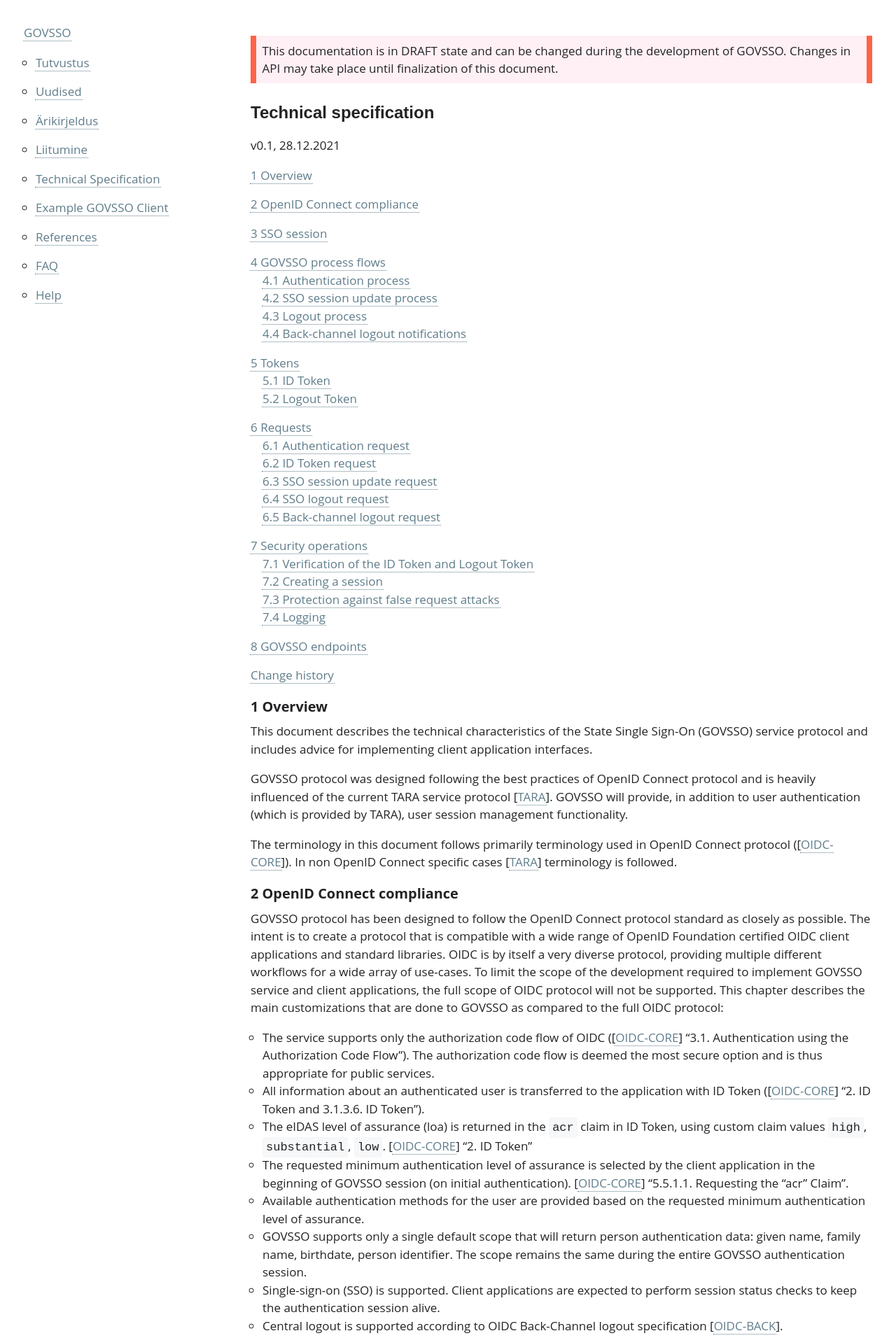
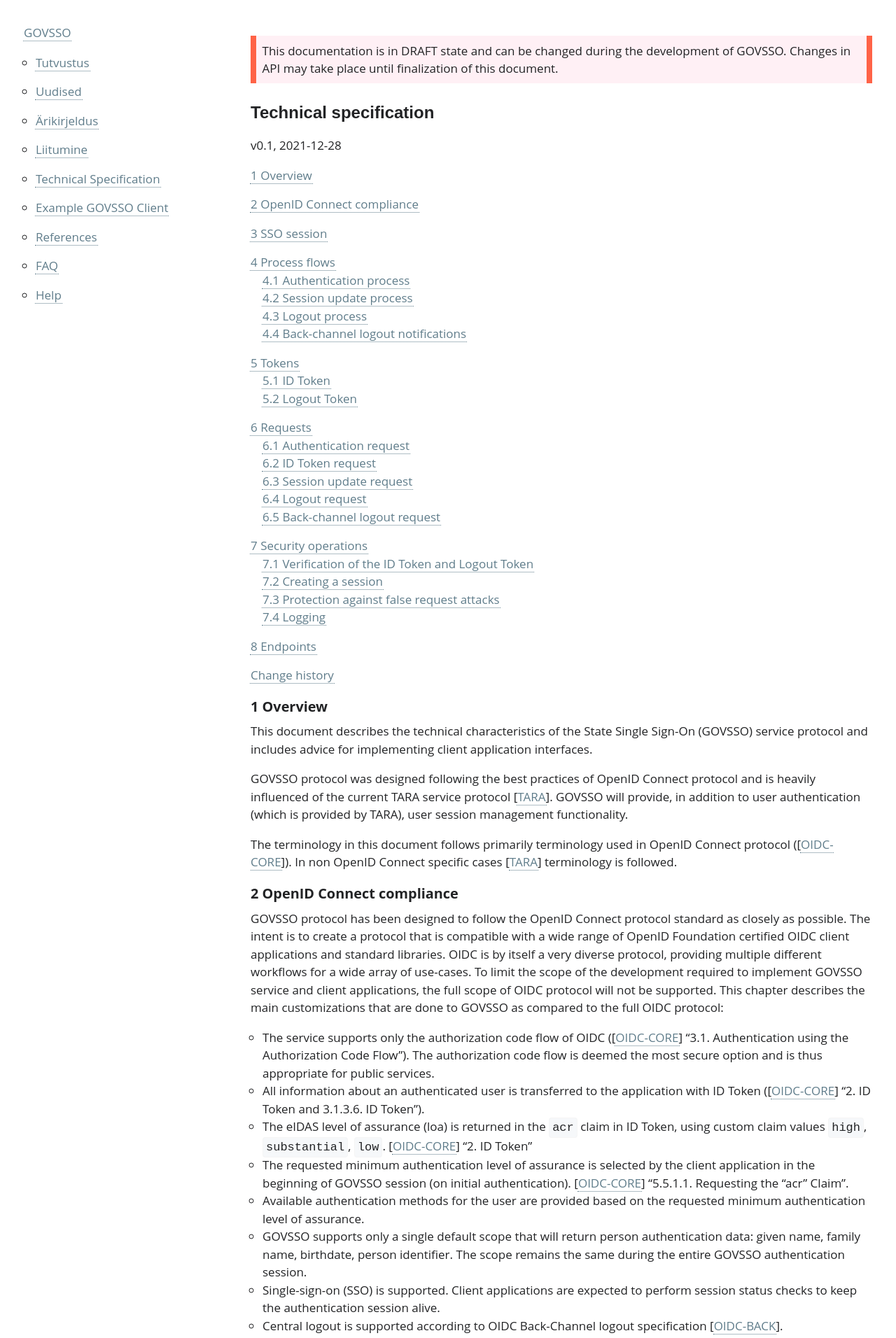
Before and after one commit to e-gov/GOVSSO, a Jekyll site: the page built from TechnicalSpecification.md, in a window 1280 px wide. Shown: the top 1912 px of the page at 70% size. Built offline with Jekyll 4.4.1, drawn with Linux system fonts in a browser that asks for light colours; some of the changed text lies outside the part shown.

Commit message:
GSSO-335 Clarify wording

`````diff
--- a/TechnicalSpecification.md
+++ b/TechnicalSpecification.md
@@ -7,7 +7,7 @@ This documentation is in DRAFT state and can be changed during the development o
 
 # Technical specification
 {: .no_toc}
-v0.1, 28.12.2021
+v0.1, 2021-12-28
 
 - TOC
 {:toc}
@@ -49,11 +49,11 @@ SSO session expires when no new authentication requests or session update reques
 
 The SSO session may also be terminated before the end of its expiry time by the user. When the user initiates a logout from one client application the client application must inform GOVSSO of the logout event. The user is then given an option to terminate the SSO session and log out of all client applications related to the same SSO session.
 
-## 4 GOVSSO process flows
+## 4 Process flows
 
 ### 4.1 Authentication process
 
-In order to log a user into a client application, the client application must acquire an ID Token from GOVSSO. The ID Token will contain relevant user personal information as well as information of the SSO session. If the SSO session does not exist prior to the authentication request, a new session is created. If the session already exists but its level of assurance is lower than requested in the new request, then the previous SSO session will be terminated and a new SSO session will be created.
+In order to log a user into a client application, the client application must acquire an ID Token from GOVSSO. The ID Token will contain relevant user personal information as well as information of the SSO session. If the SSO session does not exist prior to the authentication request, a new session is created. If the session already exists but its level of assurance is lower than requested in the new request, then the user will be prompted that upon continuing the previous SSO session will be terminated and a new SSO session will be created.
 
 <p style='text-align:left;'><img src='img/govsso_tech_auth_flow.png' style='width:1000px'></p>
 
@@ -71,11 +71,11 @@ In order to log a user into a client application, the client application must ac
 10. The client application will use the authorization code to acquire a GOVSSO ID Token. This is done in client application backend by sending an ID Token request to GOVSSO.
 11. GOVSSO will respond to the client application with a GOVSSO ID Token. GOVSSO will also internally update the SSO session expiration time to `currentTime + 15 minutes`. The client application now has the user authentication information and can display the protected page.
 
-### 4.2 SSO session update process
+### 4.2 Session update process
 
-Once the user has been authenticated and an SSO session created, the client application must periodically perform SSO session update requests to keep the SSO session alive in GOVSSO. In GOVSSO protocol this is done by acquiring a new token from GOVSSO service. GOVSSO session update requests are very similar to authentication requests. The only difference is that GOVSSO will not display any graphical page to the user when the user agent is redirected. To differentiate SSO session update requests from SSO authentication requests, the client application will add `prompt` parameter to the request (`prompt=none`). ([[OIDC-CORE](https://openid.net/specs/openid-connect-core-1_0.html)] "3.1.2.1.  Authentication Request".
+Once the user has been authenticated and an SSO session created, the client application must periodically perform SSO session update requests to keep the SSO session alive in GOVSSO. In GOVSSO protocol this is done by acquiring a new ID Token from GOVSSO service. GOVSSO session update requests are very similar to authentication requests. The only difference is that GOVSSO will not display any graphical page to the user when the user agent is redirected. To differentiate SSO session update requests from SSO authentication requests, the client application will add `prompt` parameter to the request (`prompt=none`). ([[OIDC-CORE](https://openid.net/specs/openid-connect-core-1_0.html)] "3.1.2.1.  Authentication Request".
 
-SSO Session update request can be made only when the client application knows the previous ID Token and a valid SSO session exists. Client application must prove that it has knowledge of the SSO session context by including the `id_token_hint` parameter to request containing previous ID Token. This is a security measure and helps to assure that GOVSSO and client application have the same knowledge about the authenticated user.
+SSO session update request can be made only when the client application knows the previous ID Token and a valid SSO session exists. Client application must prove that it has knowledge of the SSO session context by including the `id_token_hint` parameter to request containing previous ID Token. This is a security measure and helps to assure that GOVSSO and client application have the same knowledge about the authenticated user.
 
 If the SSO session update request fails for any reason, then the client application must perform a new SSO authentication process to get a new ID Token.
 
@@ -129,7 +129,7 @@ In GOVSSO protocol the ID Token is used as a certificate of the fact that authen
 
 The ID Token is issued in JSON Web Token [[JWT](https://tools.ietf.org/html/rfc7519)] form.
 
-**Example GOVSSO ID Token:**
+***Example GOVSSO ID Token***
 
 ````
 {
@@ -385,7 +385,7 @@ Response body might contain other fields, that client application must ignore.
 
 In case the token endpoint encounters an error and can not issue valid tokens, an error response is generated according to OIDC Core specification [[OIDC-CORE](https://openid.net/specs/openid-connect-core-1_0.html)].
 
-### 6.3 SSO session update request
+### 6.3 Session update request
 
 **Request**
 
@@ -474,7 +474,7 @@ state=hkMVY7vjuN7xyLl5
 ````
 (for better readability, the parts of the HTTP request are divided onto several lines)
 
-### 6.4 SSO logout request
+### 6.4 Logout request
 
 **Request**
 
@@ -561,7 +563,7 @@ The ID Token and Logout Tokens are signed by the GOVSSO authentication service.
 
 `RS256` signature algorithm is used, the client application must be able to verify the signature using this algorithm. It would be reasonable to use a standard JWT library which supports all JWT algorithms. The change of algorithm is considered unlikely, but possible in case a security vulnerability is detected in the `RS256`.
 
-For the signature verification the GOVSSO public signature key must be used. The public signature key is published at the public signature key endpoint (see chapter “8. GOVSSO endpoints”).
+For the signature verification the GOVSSO public signature key must be used. The public signature key is published at the public signature key endpoint (see chapter [8 Endpoints](#8-endpoints)).
 
 The public signature key is stable - the public signature key will be changed according to security recommendations. However, the key can be changed without prior notice for security reasons. Key exchange is carried out based on [OIDC-CORE](https://openid.net/specs/openid-connect-core-1_0.html) standard.
 
@@ -666,7 +668,7 @@ Unfortunately, this topic is not presented clearly in the OpenID Connect protoco
 
 Logging must enable the reconstruction of the course of the communication between GOVSSO and the client application for each occasion of using GOVSSO. For this purpose, all following requests and responses must be logged by GOVSSO as well as by the client application: authentication_request, authentication_redirect, token_request, session_update_request, session_update_redirect, logout_request, logout_redirect, backchannel_logout. As the volumes of data transferred are not large, the URL as well as the ID Token must be logged in full. The retention periods of the logs should be determined based on the importance of the client application. We advise using 1 … 7 years. In case of any issue, please submit an excerpt from the log (Which requests were sent to GOVSSO? Which responses were received?).
 
-## 8 GOVSSO endpoints
+## 8 Endpoints
 
 | Endpoint description | Endpoint | Comment |
 |----------------------|----------|---------|
@@ -680,5 +682,5 @@ Logging must enable the reconstruction of the course of the communication betwee
 
 | Version, Date | Description |
 |---------------|-------------|
-| 0.01, 26.10.2021 | Initial version |
-| 0.1, 28.12.2021 | Preliminary protocol changes |
+| 0.1, 2021-12-28 | Preliminary protocol changes |
+| 0.01, 2021-10-26 | Initial version |
`````
Also changed, not shown: other parts of TechnicalSpecification.md (+11 -9 lines), Application.md (+4 -4 lines).
